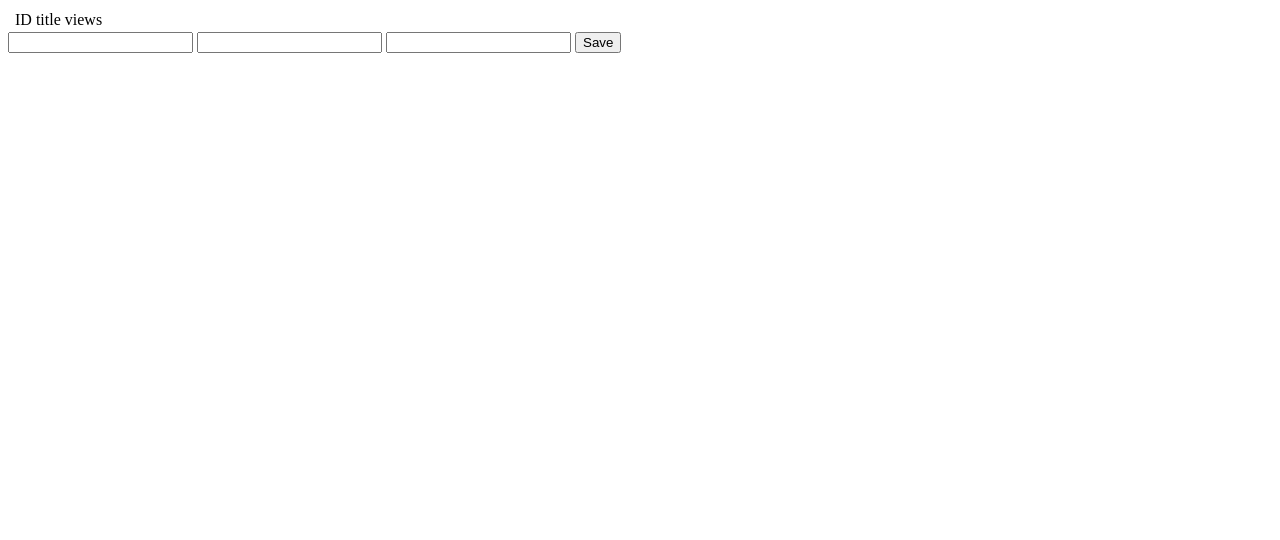
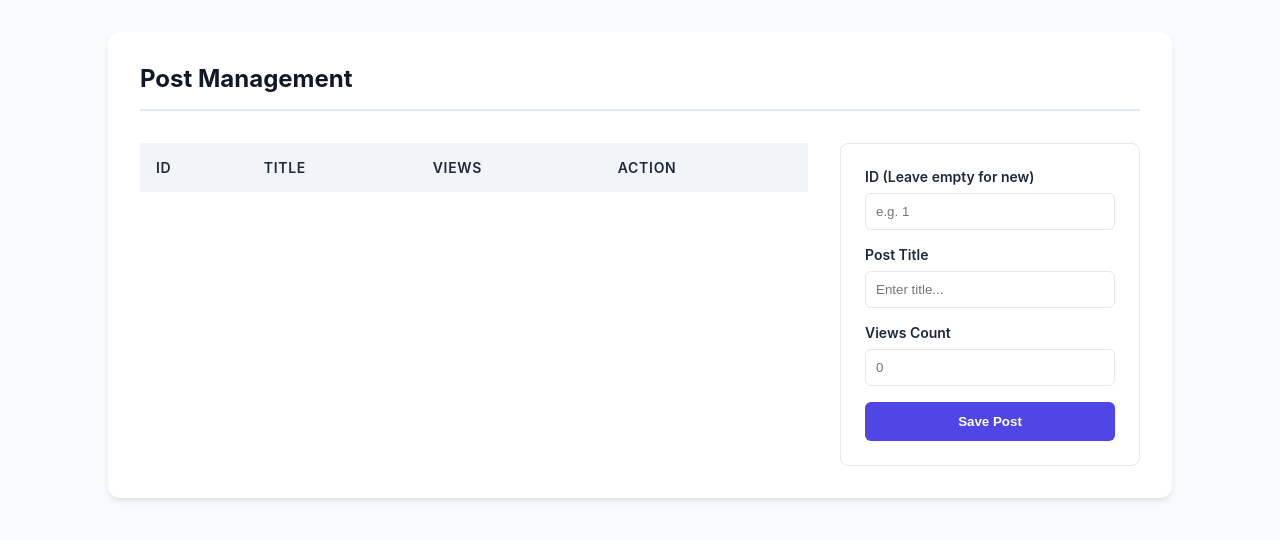
Before and after one commit to Sad3esuy/BT-NNPTUDM-day-2, a website: page index.html in a window 1280 px wide. Drawn offline with Linux system fonts and the light colour scheme; no server answers.

Commit message:
add btap day2 v2

```diff
--- a/index.html
+++ b/index.html
@@ -3,37 +3,50 @@
 <head>
     <meta charset="UTF-8">
     <meta name="viewport" content="width=device-width, initial-scale=1.0">
-    <title>Document</title>
-    <script defer src="main.js">
-    </script>
+    <title>Post Management Dashboard</title>
+    <script defer src="main.js"></script>
+    <link rel="stylesheet" href="styles.css">
 </head>
 <body>
-    <div>
+    <div class="container">
+        <h2>Post Management</h2>
+
+        <div class="layout">
+            <!-- Table Section -->
+            <div class="table-section">
                 <table id="post-table">
                     <thead>
-                <th>
-                    <td>
-                        ID
-                    </td>
-                    <td>
-                        title
-                    </td>
-                    <td>
-                        views
-                    </td>
-                </th>
+                        <tr>
+                            <th>ID</th>
+                            <th>Title</th>
+                            <th>Views</th>
+                            <th>Action</th>
+                        </tr>
                     </thead>
                     <tbody id="post-body">
-
+                        <!-- Data injected by main.js -->
                     </tbody>
                 </table>
             </div>
-    <div>
-        <div>
-            <input type="text" id="id_txt">
-            <input type="text" id="title_txt">
-            <input type="text" id="views_txt">
-            <input type="submit" value="Save" onclick="saveData()">
+
+            <!-- Form Section -->
+            <div class="form-section">
+                <div class="form-card">
+                    <div class="form-group">
+                        <label for="id_txt">ID (Leave empty for new)</label>
+                        <input type="text" id="id_txt" placeholder="e.g. 1">
+                    </div>
+                    <div class="form-group">
+                        <label for="title_txt">Post Title</label>
+                        <input type="text" id="title_txt" placeholder="Enter title...">
+                    </div>
+                    <div class="form-group">
+                        <label for="views_txt">Views Count</label>
+                        <input type="text" id="views_txt" placeholder="0">
+                    </div>
+                    <input type="submit" value="Save Post" onclick="saveData()">
+                </div>
+            </div>
         </div>
     </div>
 </body>
--- a/main.js
+++ b/main.js
@@ -18,18 +18,19 @@ async function LoadData() {
 function convertDataToHTML(post) {
     // Kiểm tra nếu bài viết đã xóa
     const isDisabled = post.isDeleted ? "disabled" : "";
-    const styleBlur = post.isDeleted ? "style='opacity: 0.5; background-color: #f2f2f2; font-style: italic; font-weight: bold; text-decoration: line-through;'" : "";
+    const styleBlur = post.isDeleted ? "style='opacity: 0.5; background-color: #f8fafc; font-style: italic;'" : "";
 
     return `
     <tr ${styleBlur}>
         <td>${post.id}</td>
-        <td>${post.title}</td>
-        <td>${post.views}</td>
+        <td style="font-weight: 500;">${post.title}</td>
+        <td><span style="background: #e0f2fe; color: #0369a1; padding: 2px 8px; border-radius: 12px; font-size: 0.85rem;">${post.views}</span></td>
         <td>
-            <input type='button'
-                   value='${post.isDeleted ? "Deleted" : "Delete"}'
+            <button class='btn-delete'
                    onclick='Delete("${post.id}")'
-                   ${isDisabled} />
+                   ${isDisabled}>
+                   ${post.isDeleted ? "Deleted" : "Delete"}
+            </button>
         </td>
     </tr>`;
 }
--- /dev/null
+++ b/styles.css
@@ -0,0 +1,139 @@
+
+        :root {
+            --primary-color: #4f46e5;
+            --secondary-color: #6366f1;
+            --bg-color: #f8fafc;
+            --text-color: #1e293b;
+            --border-color: #e2e8f0;
+        }
+
+        body {
+            font-family: 'Inter', system-ui, -apple-system, sans-serif;
+            background-color: var(--bg-color);
+            color: var(--text-color);
+            margin: 0;
+            display: flex;
+            justify-content: center;
+            padding: 2rem;
+        }
+
+        .container {
+            width: 100%;
+            max-width: 1000px;
+            background: white;
+            padding: 2rem;
+            border-radius: 12px;
+            box-shadow: 0 4px 6px -1px rgb(0 0 0 / 0.1);
+        }
+
+        h2 {
+            margin-top: 0;
+            color: #111827;
+            border-bottom: 2px solid var(--border-color);
+            padding-bottom: 1rem;
+            margin-bottom: 2rem;
+        }
+
+        .layout {
+            display: grid;
+            grid-template-columns: 1fr 300px;
+            gap: 2rem;
+        }
+
+        @media (max-width: 768px) {
+            .layout {
+                grid-template-columns: 1fr;
+            }
+        }
+
+        /* Form Styles */
+        .form-card {
+            background: #ffffff;
+            padding: 1.5rem;
+            border: 1px solid var(--border-color);
+            border-radius: 8px;
+            height: fit-content;
+        }
+
+        .form-group {
+            margin-bottom: 1rem;
+        }
+
+        label {
+            display: block;
+            font-size: 0.875rem;
+            font-weight: 600;
+            margin-bottom: 0.5rem;
+        }
+
+        input[type="text"] {
+            width: 100%;
+            padding: 0.625rem;
+            border: 1px solid var(--border-color);
+            border-radius: 6px;
+            box-sizing: border-box;
+            transition: border-color 0.2s;
+        }
+
+        input[type="text"]:focus {
+            outline: none;
+            border-color: var(--primary-color);
+            box-shadow: 0 0 0 3px rgba(79, 70, 229, 0.2);
+        }
+
+        input[type="submit"] {
+            width: 100%;
+            background-color: var(--primary-color);
+            color: white;
+            padding: 0.75rem;
+            border: none;
+            border-radius: 6px;
+            font-weight: 600;
+            cursor: pointer;
+            transition: background-color 0.2s;
+        }
+
+        input[type="submit"]:hover {
+            background-color: var(--secondary-color);
+        }
+
+        /* Table Styles */
+        table {
+            width: 100%;
+            border-collapse: collapse;
+            text-align: left;
+        }
+
+        th {
+            background-color: #f1f5f9;
+            padding: 1rem;
+            font-weight: 600;
+            font-size: 0.875rem;
+            text-transform: uppercase;
+            letter-spacing: 0.05em;
+        }
+
+        td {
+            padding: 1rem;
+            border-bottom: 1px solid var(--border-color);
+            font-size: 0.95rem;
+        }
+
+        tr:hover {
+            background-color: #f8fafc;
+        }
+
+        .btn-delete {
+            background-color: #ef4444;
+            color: white;
+            padding: 0.4rem 0.8rem;
+            border: none;
+            border-radius: 4px;
+            cursor: pointer;
+            font-size: 0.8rem;
+        }
+
+        .btn-delete:disabled {
+            background-color: #cbd5e1;
+            cursor: not-allowed;
+        }
```
Also changed, not shown: db.json (+3 -15 lines). Lines whose indentation alone changed are shown as unchanged.
